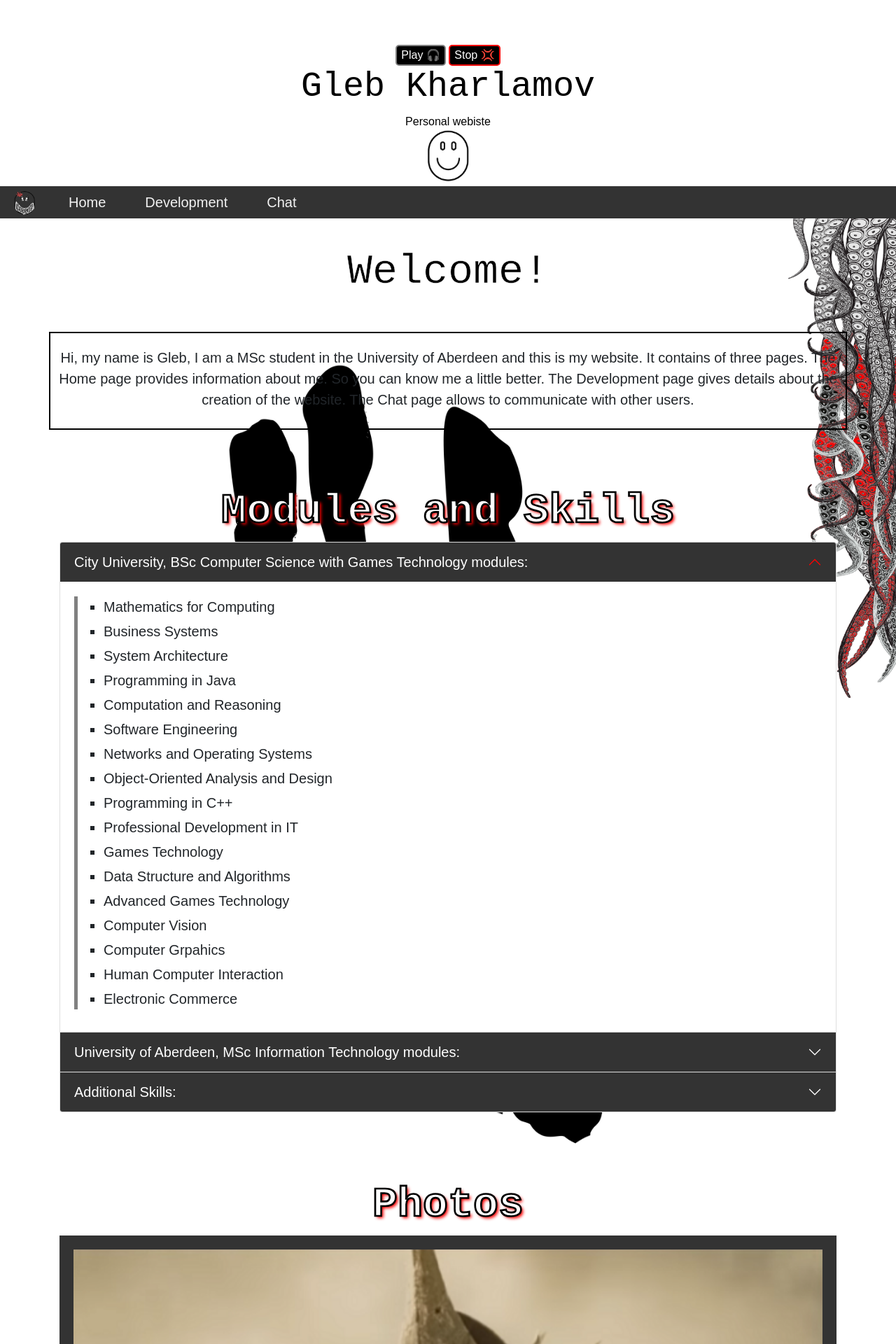
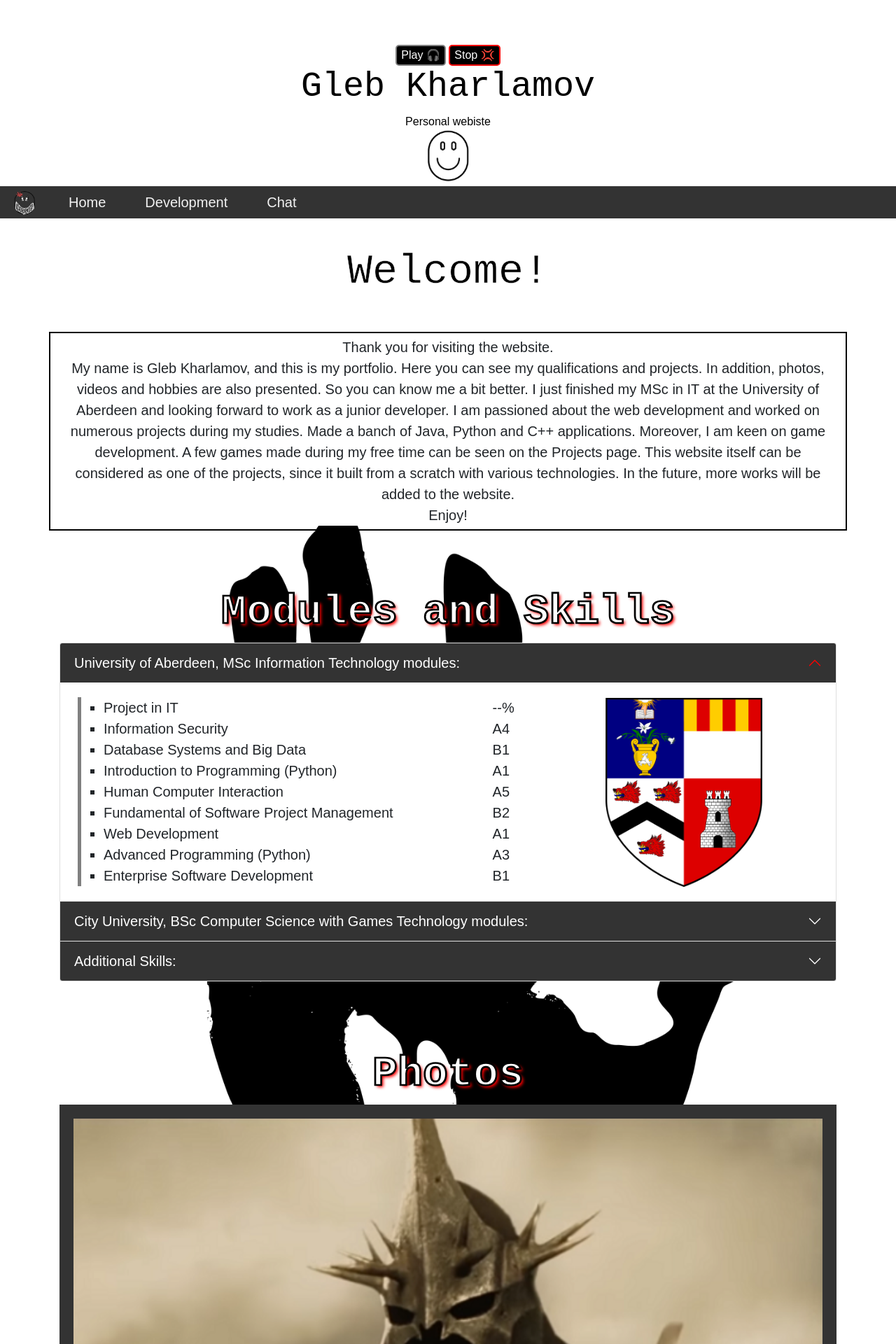
Before and after one commit to Warmetallic/website, a Django app: page / in a window 1280 px wide. Shown: the top 1920 px of the page at 70% size. Run offline with Django 3.2, Linux system fonts and the light colour scheme; data comes from the database, SQL or seed files in the repository.

Commit message:
homepage

```diff
--- a/static/style.css
+++ b/static/style.css
@@ -5,7 +5,7 @@ body{
     background-image: url(/static/img/hand.png);
     background-repeat: no-repeat;
     background-size: 100%;
-    background-position: 50% 450px;
+    background-position: 50% 660px;
 }
 
 
@@ -14,7 +14,7 @@ body{
   font-family: Arial, Helvetica, sans-serif;
 }
 
-.maincontainer{
+.tentacle{
   background-image: url(/static/img/tentacle7.png);
   background-repeat: no-repeat;
   background-size: 20%;
@@ -99,7 +99,7 @@ body{
 
 /*modified p  */
 .overridep{
-  padding: 20px 10px 10px 10px;
+  padding: 20px 30px 20px 30px;
   margin-top: 50px;
   margin-bottom: 80px;
   border: solid 2px black;
@@ -117,6 +117,7 @@ body{
   text-shadow: 3px 3px 4px #FF0000;
 }
 
+/*Welcome title on the home page */
 .welcome{
   padding-top: 20px;
   margin-top: 20px;
@@ -126,6 +127,12 @@ body{
   text-align: center;
   color: black;
   -webkit-text-stroke: 0.5px white;
+}
+/*The first paraghaph on the home page*/
+.welcomePar{
+  margin: -15px ;
+  text-align: center;
+  background-color: white;
 }
 
 /*changes color and font for accrodion */
@@ -156,20 +163,58 @@ body{
     box-shadow: 0 0 0 0.2rem #e730307a;
 }
 
+
+/*adds images to Aberdeen part and changes the layout*/
+.gradesAberdeen {
+  background-image: url(/static/img/aberdeen.png);
+  background-size: 21%;
+  background-repeat: no-repeat;
+  background-position: 90% 60%;
+  display: grid;
+  grid-template-columns:auto auto auto;
+  grid-gap: 100px;
+  justify-content: left;
+}
+
+/*adds images to City part and changes the layout*/
+.gradesCity {
+  background-image: url(/static/img/city.png);
+  background-repeat: no-repeat;
+  background-position: 105% 0%;
+  display: grid;
+  grid-template-columns:auto auto auto;
+  grid-gap: 50px;
+  justify-content: left;
+}
+
+
+.grades {
+  display: grid;
+  grid-template-columns:auto auto auto;
+  grid-gap: 200px;
+  justify-content: left;
+}
+
+
 /*adds border to ul in accordion*/
-.accord ul{
+.accordTitles{
   list-style-type: square;
   border-left: 5px solid grey;
   font-size: 20px;
-}
-/*adjusts position of li in accrodion*/
-.accord li{
   margin: 5px;
 }
+
+.accordGrades{
+  list-style-type: none;
+  font-size: 20px;
+  margin: 5px;
+}
+
 /*adjusts margin in accrodion*/
 .accordmargin{
 margin-bottom: 80px;
 }
+
 /*adjsuts margin and adds border to another Bootstrap class carousel  */
 .carousel{
 margin-bottom: 90px;
--- a/website/templates/base.html
+++ b/website/templates/base.html
@@ -41,7 +41,7 @@
             </li>
           </ul>
         </nav>
-        <div class="maincontainer">
+        <div>
           {% block content %}
           {% endblock %}
         </div>
--- a/website/templates/home.html
+++ b/website/templates/home.html
@@ -10,9 +10,7 @@
   </div>
   <div class="row">
     <div class="col overridep">
-      <p class="text-center">Hi, my name is Gleb, I am a MSc student in the University of Aberdeen and this is my website. It contains of three pages.
-        The Home page provides information about me. So you can know me a little better.
-      The Development page gives details about the creation of the website. The Chat page allows to communicate with other users.</p>
+      <p class="welcomePar">Thank you for visiting the website.</br> My name is Gleb Kharlamov, and this is my portfolio. Here you can see my qualifications and projects. In addition, photos, videos and hobbies are also presented. So you can know me a bit better. I just finished my MSc in IT at the University of Aberdeen and looking forward to work as a junior developer. I am passioned about the web development and worked on numerous projects during my studies. Made a banch of Java, Python and C++ applications. Moreover, I am keen on game development. A few games made during my free time can be seen on the Projects page. This website itself can be considered as one of the projects, since it built from a scratch with various technologies. In the future, more works will be added to the website.</br>Enjoy!</p>
     </div>
   </div>
 </div>
@@ -26,18 +24,55 @@
     <div class="accordion-item">
       <h2 class="accordion-header" id="panelsStayOpen-headingOne">
         <button class="accordion-button" type="button" data-bs-toggle="collapse" data-bs-target="#panelsStayOpen-collapseOne" aria-expanded="true" aria-controls="panelsStayOpen-collapseOne">
+          University of Aberdeen, MSc Information Technology modules:
+        </button>
+      </h2>
+      <div id="panelsStayOpen-collapseOne" class="accordion-collapse collapse show" aria-labelledby="panelsStayOpen-headingOne">
+        <div class="accordion-body">
+          <div class="gradesAberdeen">
+          <ul class="accordTitles">
+            <li>Project in IT</li>
+            <li>Information Security</li>
+            <li>Database Systems and Big Data</li>
+            <li>Introduction to Programming (Python)</li>
+            <li>Human Computer Interaction</li>
+            <li>Fundamental of Software Project Management</li>
+            <li>Web Development</li>
+            <li>Advanced Programming (Python)</li>
+            <li>Enterprise Software Development</li>
+          </ul>
+          <ul class="accordGrades">
+            <li>--%</li>
+            <li>A4</li>
+            <li>B1</li>
+            <li>A1</li>
+            <li>A5</li>
+            <li>B2</li>
+            <li>A1</li>
+            <li>A3</li>
+            <li>B1</li>
+          </ul>
+        </div>
+        </div>
+      </div>
+    </div>
+    <div class="accordion-item">
+      <h2 class="accordion-header" id="panelsStayOpen-headingTwo">
+        <button class="accordion-button collapsed" type="button" data-bs-toggle="collapse" data-bs-target="#panelsStayOpen-collapseTwo" aria-expanded="false" aria-controls="panelsStayOpen-collapseTwo">
           City University, BSc Computer Science with Games Technology modules:
         </button>
       </h2>
-      <div id="panelsStayOpen-collapseOne" class="accordion-collapse collapse show" aria-labelledby="panelsStayOpen-headingOne">
-        <div class="accordion-body accord">
-          <ul>
+      <div id="panelsStayOpen-collapseTwo" class="accordion-collapse collapse" aria-labelledby="panelsStayOpen-headingTwo">
+        <div class="accordion-body">
+          <div class="gradesCity">
+          <ul class="accordTitles">
             <li>Mathematics for Computing</li>
             <li>Business Systems</li>
             <li>System Architecture</li>
             <li>Programming in Java</li>
             <li>Computation and Reasoning</li>
             <li>Software Engineering</li>
+            <li>Team Project</li>
             <li>Networks and Operating Systems</li>
             <li>Object-Oriented Analysis and Design </li>
             <li>Programming in C++</li>
@@ -46,31 +81,33 @@
             <li>Data Structure and Algorithms</li>
             <li>Advanced Games Technology</li>
             <li>Computer Vision</li>
+            <li>Individual Project</li>
             <li>Computer Grpahics</li>
             <li>Human Computer Interaction</li>
             <li>Electronic Commerce</li>
           </ul>
-        </div>
-      </div>
-    </div>
-    <div class="accordion-item">
-      <h2 class="accordion-header" id="panelsStayOpen-headingTwo">
-        <button class="accordion-button collapsed" type="button" data-bs-toggle="collapse" data-bs-target="#panelsStayOpen-collapseTwo" aria-expanded="false" aria-controls="panelsStayOpen-collapseTwo">
-          University of Aberdeen, MSc Information Technology modules:
-        </button>
-      </h2>
-      <div id="panelsStayOpen-collapseTwo" class="accordion-collapse collapse" aria-labelledby="panelsStayOpen-headingTwo">
-        <div class="accordion-body accord">
-          <ul>
-            <li>Information Security</li>
-            <li>Database Systems and Big Data</li>
-            <li>Introduction to Programming(Python)</li>
-            <li>Human Computer Interaction</li>
-            <li>Fundamental of Software Project Management</li>
-            <li>Web Development</li>
-            <li>Advanced Programming(Python)</li>
-            <li>Enterprise Software Development</li>
+          <ul class="accordGrades">
+            <li>78.1%</li>
+            <li>74.9%</li>
+            <li>68.4%</li>
+            <li>64.4%</li>
+            <li>61.7%</li>
+            <li>55.7%</li>
+            <li>87.2%</li>
+            <li>63.2%</li>
+            <li>63.2%</li>
+            <li>61.7%</li>
+            <li>60.7%</li>
+            <li>59.7%</li>
+            <li>59.0%</li>
+            <li>75.25%</li>
+            <li>72%</li>
+            <li>69.6%</li>
+            <li>66.6%</li>
+            <li>63.5%</li>
+            <li>59.0%</li>
           </ul>
+          </div>
         </div>
       </div>
     </div>
@@ -81,15 +118,33 @@
          </button>
        </h2>
        <div id="panelsStayOpen-collapseThree" class="accordion-collapse collapse" aria-labelledby="panelsStayOpen-headingThree">
-        <div class="accordion-body accord">
-          <ul>
+        <div class="accordion-body">
+          <div class="grades">
+          <ul class="accordTitles">
+            <li>Python</li>
+            <li>Java</li>
+            <li>C++</li>
+            <li>Javascript</li>
+            <li>HTML</li>
+            <li>CSS</li>
+          </ul>
+          <ul class="accordTitles">
+            <li>Git</li>
+            <li>GitHub</li>
+            <li>SQL</li>
             <li>Unity</li>
             <li>OpenGL</li>
             <li>Axure</li>
+          </ul>
+          <ul class="accordTitles">
+            <li>Heroku</li>
+            <li>Amazon S3</li>
+            <li>Django</li>
+            <li>Flask</li>
             <li>Visual Paradigm</li>
             <li>Microsoft Office</li>
-            <li>Adobe Photoshop</li>
           </ul>
+        </div>
         </div>
       </div>
     </div>
```
Also changed, not shown: static/img/aberdeen.png (added), static/img/city.png (added).
